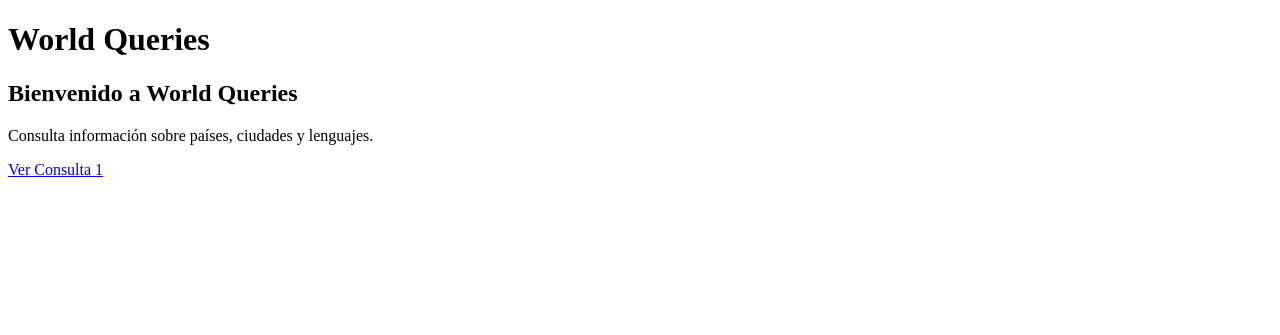
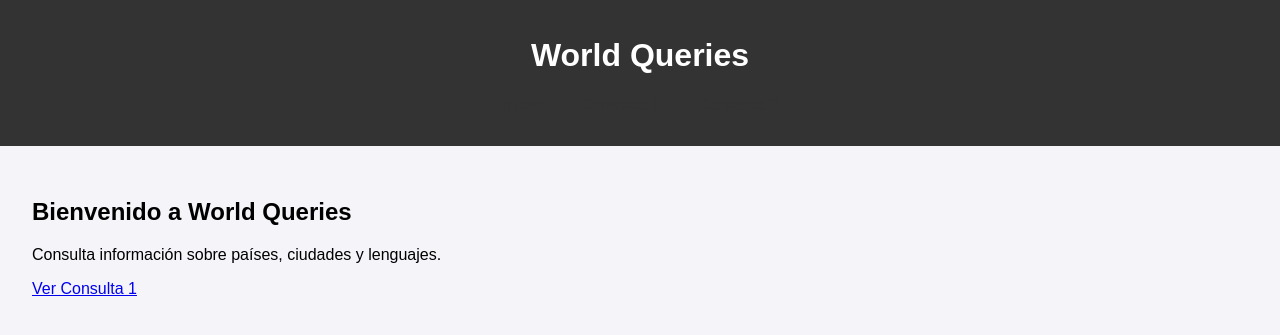
Before and after one commit to SCosme11/PF_Ing_Software, a Flask app: page / in a window 1280 px wide. Shown: the top 335 px of the page. Run offline with Flask 3, Linux system fonts and the light colour scheme.

Commit message:
Update base.html

```diff
--- a/world_queries/app/templates/base.html
+++ b/world_queries/app/templates/base.html
@@ -2,11 +2,68 @@
 <html lang="en">
 <head>
     <meta charset="UTF-8">
+    <meta name="viewport" content="width=device-width, initial-scale=1.0">
     <title>{% block title %}World Queries{% endblock %}</title>
+    <style>
+        body {
+            font-family: Arial, sans-serif;
+            margin: 0;
+            padding: 0;
+            background-color: #f4f4f9;
+        }
+        header {
+            background-color: #333;
+            color: #fff;
+            padding: 1rem 2rem;
+            text-align: center;
+        }
+        main {
+            padding: 2rem;
+        }
+        nav ul {
+            list-style: none;
+            padding: 0;
+            text-align: center;
+        }
+        nav ul li {
+            display: inline;
+            margin: 0 1rem;
+        }
+        nav ul li a {
+            text-decoration: none;
+            color: #333;
+            font-weight: bold;
+        }
+        nav ul li a:hover {
+            text-decoration: underline;
+        }
+        table {
+            width: 100%;
+            border-collapse: collapse;
+            margin: 2rem 0;
+        }
+        table th, table td {
+            border: 1px solid #ddd;
+            padding: 8px;
+            text-align: left;
+        }
+        table th {
+            background-color: #333;
+            color: #fff;
+        }
+    </style>
 </head>
 <body>
     <header>
         <h1>World Queries</h1>
+        <nav>
+            <ul>
+                <li><a href="{{ url_for('index') }}">Inicio</a></li>
+                <li><a href="{{ url_for('consulta_1') }}">Consulta 1</a></li>
+                <li><a href="{{ url_for('consulta_2') }}">Consulta 2</a></li>
+                <!-- Añadir enlaces dinámicos adicionales si es necesario -->
+            </ul>
+        </nav>
     </header>
     <main>
         {% block content %}{% endblock %}
```
